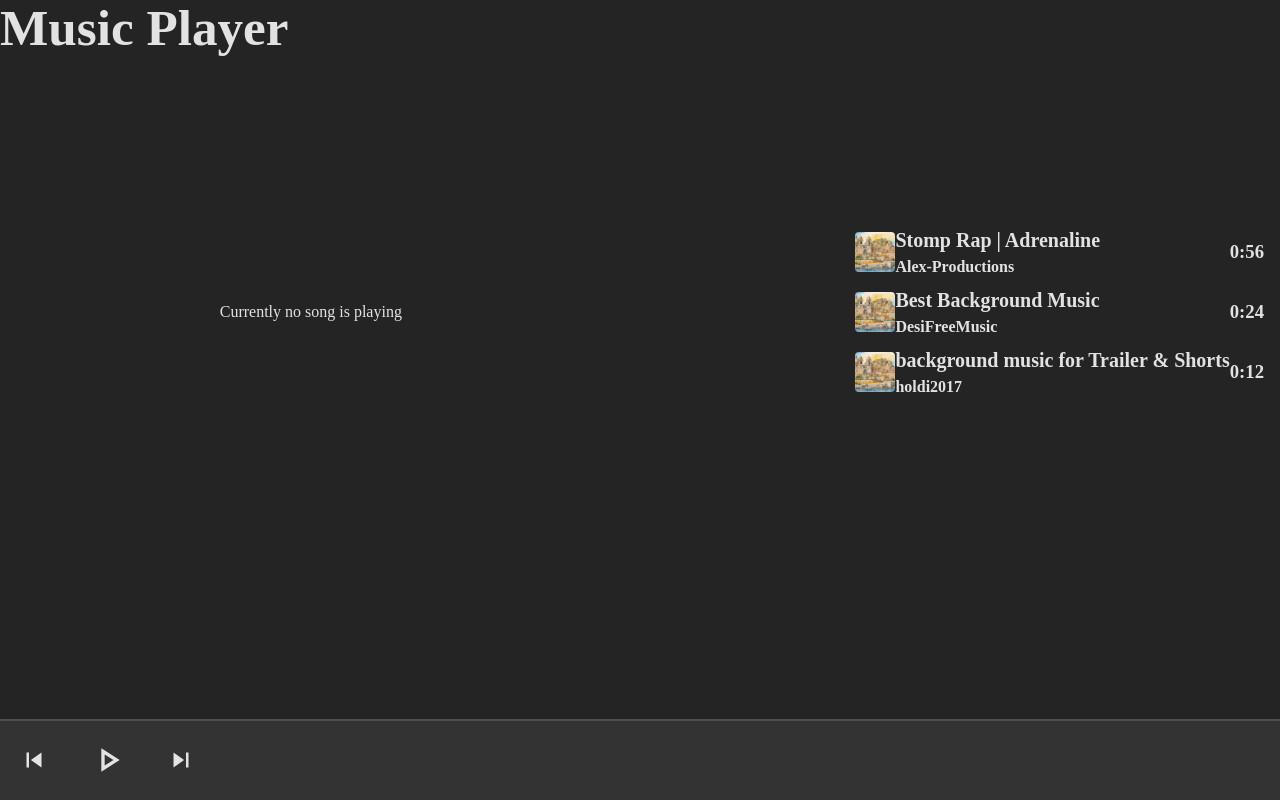
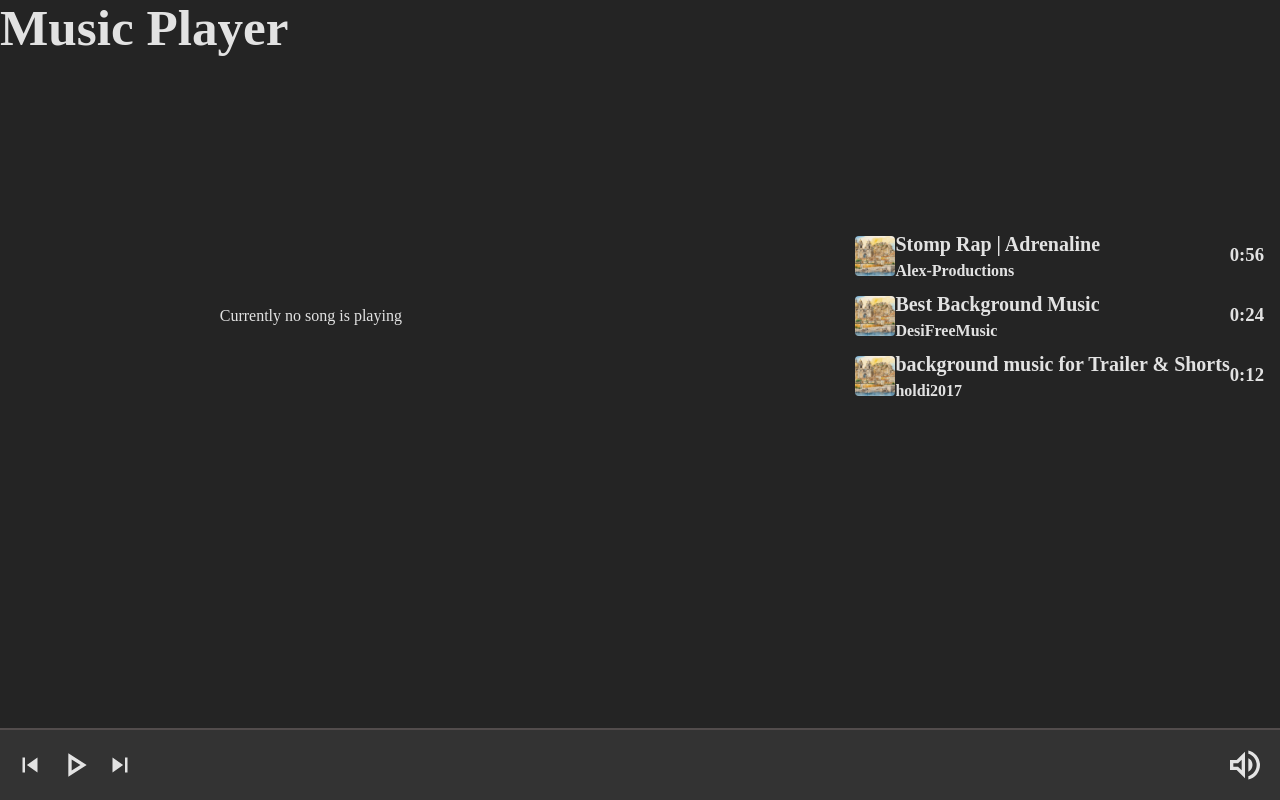
Before and after one commit to KarolisGaiv/music-player, a React (Vite) app: page / in a window 1280 px wide. Built offline with nearby package versions, Linux system fonts and the light colour scheme.

Commit message:
feat: add volume slider to controls

```diff
--- a/src/components/ControlsBar/ControlsBar.tsx
+++ b/src/components/ControlsBar/ControlsBar.tsx
@@ -1,9 +1,13 @@
 import { useMusicPlayerStore } from '@/store'
 import '@/components/ControlsBar/style.css'
-import { MdSkipNext } from 'react-icons/md'
-import { MdSkipPrevious } from 'react-icons/md'
-import { MdOutlinePause } from 'react-icons/md'
-import { MdOutlinePlayArrow } from 'react-icons/md'
+import {
+  MdSkipNext,
+  MdSkipPrevious,
+  MdOutlinePause,
+  MdOutlinePlayArrow,
+  MdOutlineVolumeUp,
+  MdOutlineVolumeOff,
+} from 'react-icons/md'
 
 export function ControlsBar() {
   const {
@@ -14,13 +18,10 @@ export function ControlsBar() {
     currentTrackIndex,
     currentTime,
     duration,
-    updateCurrentTime,
     isPlaying,
+    volume,
+    setVolume,
   } = useMusicPlayerStore()
-
-  if (currentTrackIndex) {
-    const currentTrackDetails = trackList[currentTrackIndex]
-  }
 
   const progressPercentage = duration ? (currentTime / duration) * 100 : 0
 
@@ -44,7 +45,29 @@ export function ControlsBar() {
           </button>
         </div>
         <div className="middle-controls"></div>
-        <div className="right-controls"></div>
+        <div className="right-controls">
+          <div className="volume-container">
+            <input
+              type="range"
+              min="0"
+              max="1"
+              step="0.01"
+              value={volume}
+              onChange={e => setVolume(parseFloat(e.target.value))}
+              className="volume-slider"
+            />
+            <button
+              className="volume-button"
+              onClick={() => (volume === 0 ? setVolume(0.5) : setVolume(0))}
+            >
+              {volume > 0 ? (
+                <MdOutlineVolumeUp className="sound-icon" />
+              ) : (
+                <MdOutlineVolumeOff className="sound-icon" />
+              )}
+            </button>
+          </div>
+        </div>
       </div>
     </div>
   )
--- a/src/components/ControlsBar/style.css
+++ b/src/components/ControlsBar/style.css
@@ -8,13 +8,17 @@
 }
 
 .controls-wrapper {
-  padding: 10px 0;
+  align-items: center;
+  display: flex;
+  justify-content: space-between;
+  padding: 10px;
   background-color: #333;
 }
 
 .left-controls,
 .middle-controls,
-.right-controls {
+.right-controls,
+.volume-container {
   background-color: inherit;
 }
 
@@ -23,9 +27,11 @@
   align-items: center;
 }
 
-.left-controls button {
+.left-controls button,
+.right-controls button {
   background: transparent;
   border: none;
+  padding: 5px;
 }
 
 .control-icon {
@@ -34,8 +40,36 @@
   background: transparent;
 }
 
-.play-pause-icon {
+.play-pause-icon,
+.sound-icon {
   height: 40px;
   width: 40px;
   background: transparent;
 }
+
+.volume-slider {
+  accent-color: red;
+  display: none;
+  width: 100px;
+  margin: 0 10px;
+  height: 2px;
+}
+
+.volume-container {
+  display: flex;
+  align-items: center;
+}
+
+.volume-container:hover .volume-slider {
+  display: inline-block;
+}
+
+.volume-button {
+  background: none;
+  border: none;
+  cursor: pointer;
+
+  &:focus {
+    outline: none;
+  }
+}
```
